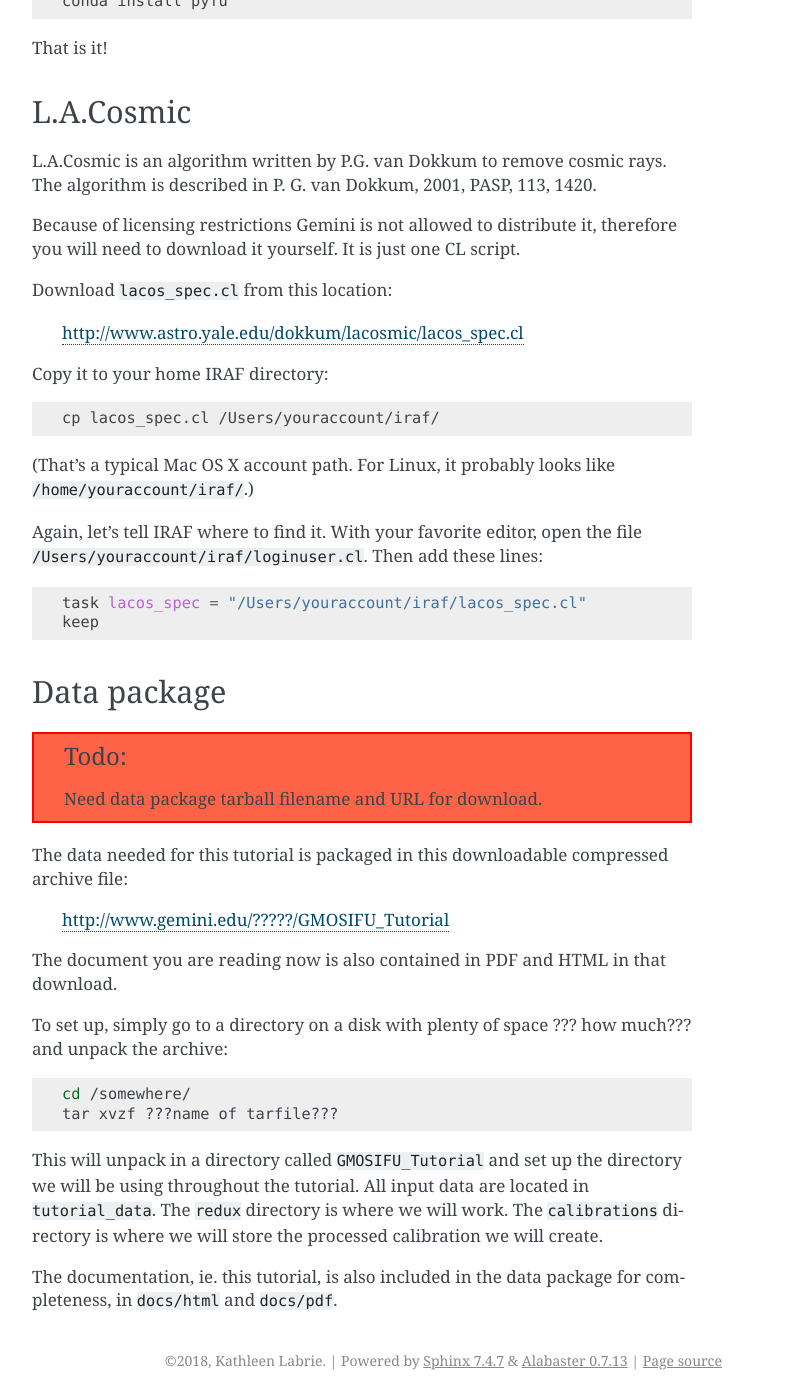
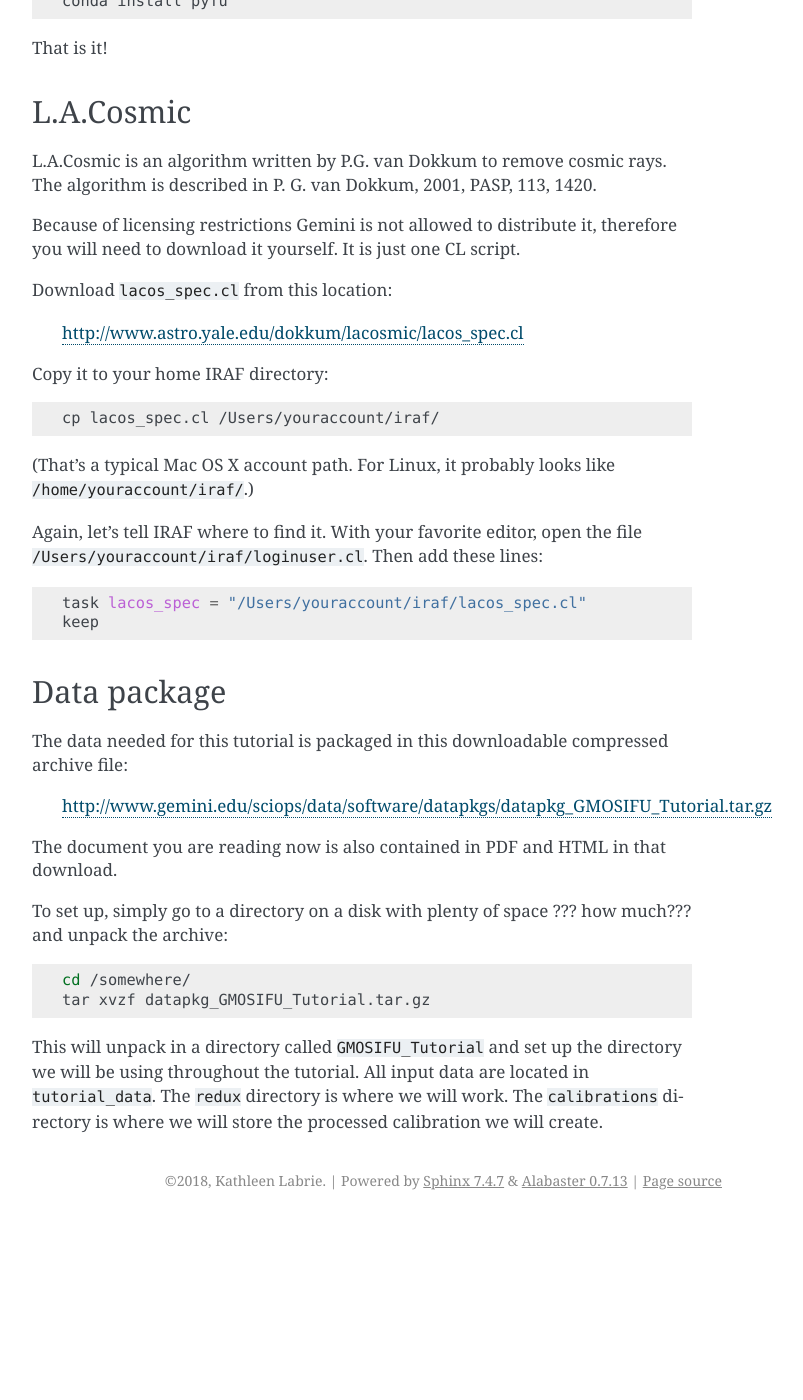
Before and after one commit to GeminiDRSoftware/GMOSIFUTutorial-GIRAF, a Sphinx documentation site: the page built from docs/installation.rst, in a window 1280 px wide and 1400 px high, scrolled down 1798 px. Shown: the whole window, without its empty margins (388-1191 px from the left). Built offline with Sphinx 7.4.7, drawn with Linux system fonts in a browser that asks for light colours; after the commit the page ends 3018 px from its top, so only the background shows below that.

Commit message:
added name and URL of the data package.  removed cosmetics.rst from appendix, not using it.

```diff
--- a/docs/getdata.rst
+++ b/docs/getdata.rst
@@ -114,11 +114,9 @@ both science and standard.
 Prepared tutorial data
 ======================
 All the data needed for this tutorial is provided in the data package,
-``GMOSIFU_Tutorial.tar.gz`` available for download at:
+``data_pkg_GMOSIFU_Tutorial.tar.gz`` available for download at:
 
-???
-
-   `<http://www.gemini.edu/blah/blah/GMOSIFU_Tutorial.tar.gz>`_
+   `<http://www.gemini.edu/sciops/data/software/datapkgs/datapkg_GMOSIFU_Tutorial.tar.gz>`_
 
 See the last section of the Installation chapter, :ref:`install-data-label`,
 for details.
--- a/docs/installation.rst
+++ b/docs/installation.rst
@@ -135,12 +135,10 @@ lines::
 Data package
 ============
 
-.. todo:: Need data package tarball filename and URL for download.
-
 The data needed for this tutorial is packaged in this downloadable
 compressed archive file:
 
-    `<http://www.gemini.edu/?????/GMOSIFU_Tutorial>`_
+    `<http://www.gemini.edu/sciops/data/software/datapkgs/datapkg_GMOSIFU_Tutorial.tar.gz>`_
 
 The document you are reading now is also contained in PDF and HTML in that
 download.
@@ -149,13 +147,10 @@ To set up, simply go to a directory on a disk with plenty of space ??? how much?
 and unpack the archive::
 
     cd /somewhere/
-    tar xvzf ???name of tarfile???
+    tar xvzf datapkg_GMOSIFU_Tutorial.tar.gz
 
 This will unpack in a directory called ``GMOSIFU_Tutorial`` and set up the
 directory we will be using throughout the tutorial.  All input data are
 located in ``tutorial_data``.  The ``redux`` directory is where we will work.
 The ``calibrations`` directory is where we will store the processed calibration
 we will create.
-
-The documentation, ie. this tutorial, is also included in the data package for
-completeness, in ``docs/html`` and ``docs/pdf``.
```
Also changed, not shown: docs/appendix/cosmetics.rst (deleted, +0 -7 lines).
